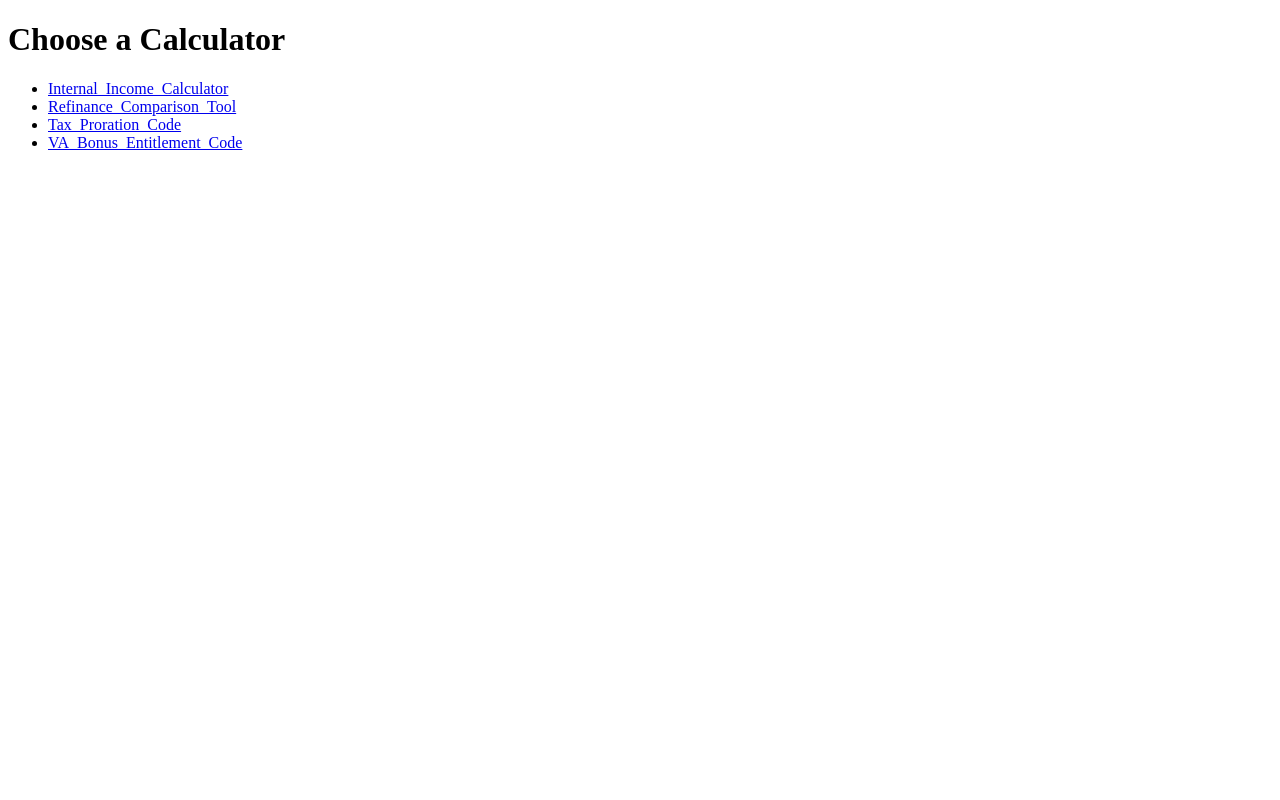
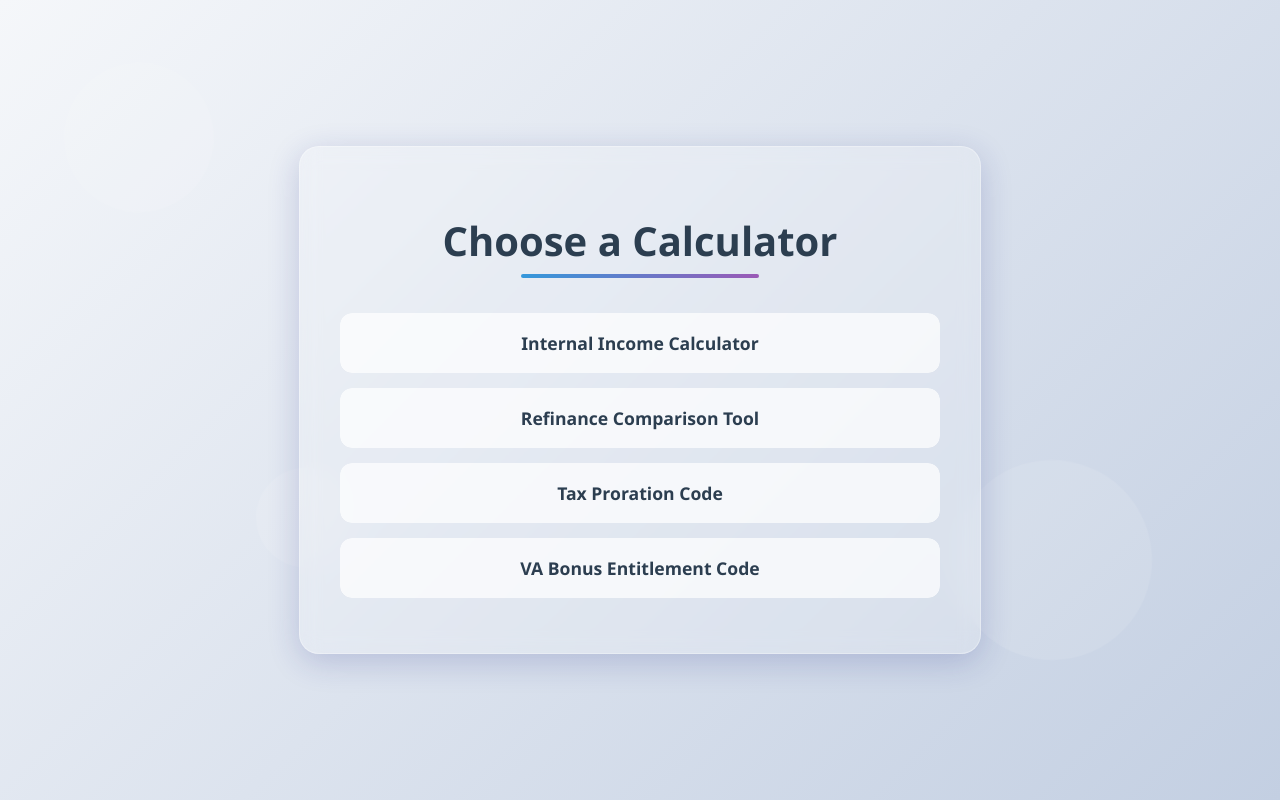
Before and after one commit to bradbehlow/GHL-calculators, a plain HTML site: page docs/index.html in a window 1280 px wide. Drawn offline with Linux system fonts and the light colour scheme.

Commit message:
Update index.html

```diff
--- a/docs/index.html
+++ b/docs/index.html
@@ -2,20 +2,201 @@
 <html>
   <head>
     <title>All Calculators</title>
+    <style>
+      /* Base styles */
+      body {
+        font-family: 'Segoe UI', Tahoma, Geneva, Verdana, sans-serif;
+        background: linear-gradient(135deg, #f5f7fa 0%, #c3cfe2 100%);
+        margin: 0;
+        padding: 0;
+        min-height: 100vh;
+        display: flex;
+        flex-direction: column;
+        justify-content: center;
+        align-items: center;
+        color: #333;
+      }
+
+      /* Glassmorphism container */
+      .container {
+        background: rgba(255, 255, 255, 0.2);
+        backdrop-filter: blur(10px);
+        -webkit-backdrop-filter: blur(10px);
+        border-radius: 20px;
+        border: 1px solid rgba(255, 255, 255, 0.3);
+        box-shadow: 0 8px 32px 0 rgba(31, 38, 135, 0.2);
+        padding: 40px;
+        width: 80%;
+        max-width: 600px;
+        text-align: center;
+        transition: all 0.3s ease;
+      }
+
+      .container:hover {
+        box-shadow: 0 8px 32px 0 rgba(31, 38, 135, 0.3);
+        transform: translateY(-5px);
+      }
+
+      h1 {
+        color: #2c3e50;
+        font-size: 2.5rem;
+        margin-bottom: 30px;
+        position: relative;
+        display: inline-block;
+      }
+
+      h1::after {
+        content: '';
+        position: absolute;
+        width: 60%;
+        height: 4px;
+        background: linear-gradient(90deg, #3498db, #9b59b6);
+        bottom: -10px;
+        left: 20%;
+        border-radius: 2px;
+      }
+
+      /* Calculator list styles */
+      ul {
+        list-style: none;
+        padding: 0;
+        margin: 0;
+        width: 100%;
+      }
+
+      li {
+        margin: 15px 0;
+        position: relative;
+        overflow: hidden;
+        border-radius: 12px;
+        transition: all 0.3s ease;
+      }
+
+      li:hover {
+        transform: scale(1.02);
+      }
+
+      a {
+        display: block;
+        text-decoration: none;
+        color: #2c3e50;
+        font-weight: 600;
+        font-size: 1.1rem;
+        padding: 18px 25px;
+        background: rgba(255, 255, 255, 0.7);
+        border-radius: 12px;
+        transition: all 0.4s ease;
+        position: relative;
+        z-index: 1;
+        box-shadow: 0 4px 15px rgba(0, 0, 0, 0.1);
+        overflow: hidden;
+      }
+
+      a::before {
+        content: '';
+        position: absolute;
+        top: 0;
+        left: -100%;
+        width: 100%;
+        height: 100%;
+        background: linear-gradient(90deg, transparent, rgba(255, 255, 255, 0.4), transparent);
+        transition: all 0.6s ease;
+        z-index: -1;
+      }
+
+      a:hover {
+        color: #fff;
+        background: linear-gradient(135deg, #3498db, #9b59b6);
+        box-shadow: 0 6px 20px rgba(52, 152, 219, 0.4);
+        transform: translateY(-2px);
+      }
+
+      a:hover::before {
+        left: 100%;
+      }
+
+      /* Animated background elements */
+      .bg-bubble {
+        position: fixed;
+        border-radius: 50%;
+        background: rgba(255, 255, 255, 0.1);
+        z-index: -1;
+      }
+
+      .bubble-1 {
+        width: 150px;
+        height: 150px;
+        top: 10%;
+        left: 5%;
+        animation: float 8s ease-in-out infinite;
+      }
+
+      .bubble-2 {
+        width: 200px;
+        height: 200px;
+        bottom: 15%;
+        right: 10%;
+        animation: float 10s ease-in-out infinite;
+      }
+
+      .bubble-3 {
+        width: 100px;
+        height: 100px;
+        top: 60%;
+        left: 20%;
+        animation: float 7s ease-in-out infinite reverse;
+      }
+
+      @keyframes float {
+        0%, 100% {
+          transform: translateY(0) rotate(0deg);
+        }
+        50% {
+          transform: translateY(-20px) rotate(5deg);
+        }
+      }
+
+      /* Responsive adjustments */
+      @media (max-width: 768px) {
+        .container {
+          width: 90%;
+          padding: 30px 20px;
+        }
+
+        h1 {
+          font-size: 2rem;
+        }
+
+        a {
+          padding: 15px 20px;
+          font-size: 1rem;
+        }
+      }
+    </style>
   </head>
   <body>
+    <!-- Decorative background bubbles -->
+    <div class="bg-bubble bubble-1"></div>
+    <div class="bg-bubble bubble-2"></div>
+    <div class="bg-bubble bubble-3"></div>
+
+    <!-- Main content container -->
+    <div class="container">
       <h1>Choose a Calculator</h1>
       <ul>
         <li>
-        <a href="Internal_Income_Calculator.html">Internal_Income_Calculator</a>
+          <a href="Internal_Income_Calculator.html">Internal Income Calculator</a>
         </li>
         <li>
-        <a href="Refinance_Comparison_Tool.html">Refinance_Comparison_Tool</a>
+          <a href="Refinance_Comparison_Tool.html">Refinance Comparison Tool</a>
         </li>
-      <li><a href="Tax_Proration_Code.html">Tax_Proration_Code</a></li>
         <li>
-        <a href="VA_Bonus_Entitlement_Code.html">VA_Bonus_Entitlement_Code</a>
+          <a href="Tax_Proration_Code.html">Tax Proration Code</a>
+        </li>
+        <li>
+          <a href="VA_Bonus_Entitlement_Code.html">VA Bonus Entitlement Code</a>
         </li>
       </ul>
+    </div>
   </body>
 </html>
```
Lines whose indentation alone changed are shown as unchanged.
